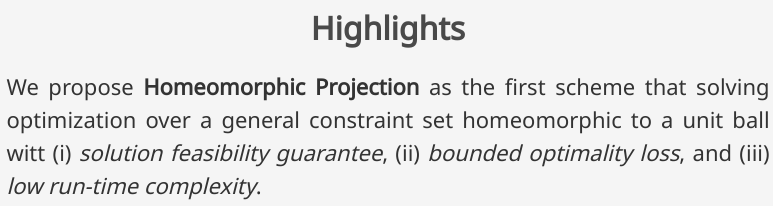
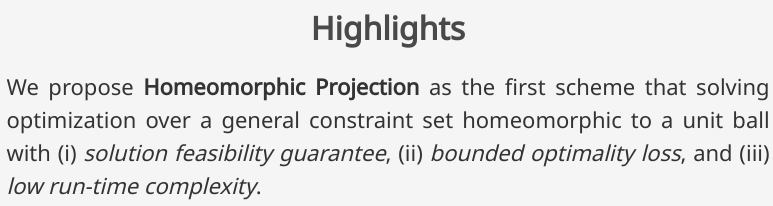
Before and after one commit to emliang/Homeomorphic-Projection-Website, a plain HTML site: page index.html in a window 1280 px wide. Shown: the part 594-800 px from the top of the page, 252-1025 px from the left. Drawn offline with nearby package versions, Linux system fonts and the light colour scheme; some icons are missing; a web font is replaced by a local one.

Commit message:
Update index.html

```diff
--- a/index.html
+++ b/index.html
@@ -151,7 +151,7 @@
       <div class="column is-four-fifths">
         <h2 class="title is-3 ">Highlights</h2>
         <div class="content has-text-justified" style="font-size: 22px; color: #333;">
-          We propose <b>Homeomorphic Projection</b> as the first scheme that solving optimization over a general constraint set homeomorphic to a unit ball witt (i) <i>solution feasibility guarantee</i>, (ii) <i>bounded optimality loss</i>, and (iii) <i>low run-time complexity</i>.
+          We propose <b>Homeomorphic Projection</b> as the first scheme that solving optimization over a general constraint set homeomorphic to a unit ball with (i) <i>solution feasibility guarantee</i>, (ii) <i>bounded optimality loss</i>, and (iii) <i>low run-time complexity</i>.
         </div>
         <br>
         <h2 class="title is-3">Abstract</h2>
```
